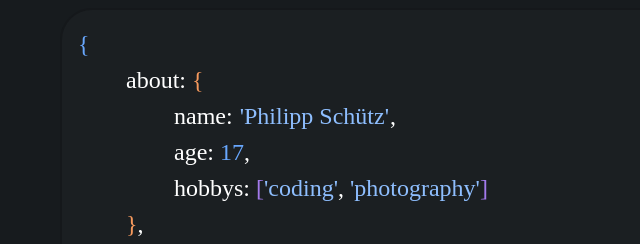
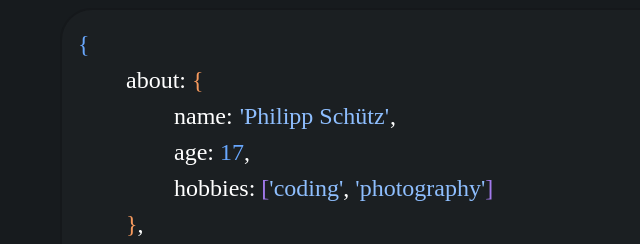
Before and after one commit to philipp-schuetz/portfolio-website, a plain HTML site: page index.html in a window 1280 px wide. Shown: the top 244 px of the page, 260-900 px from the left. Drawn offline with Linux system fonts and the light colour scheme.

Commit message:
Change title, Fix typo

```diff
--- a/index.html
+++ b/index.html
@@ -6,7 +6,7 @@
   <link rel="icon" href="/favicon.ico" />
   <link rel="stylesheet" href="stylesheet.css">
   <meta name="viewport" content="width=device-width, initial-scale=1.0" />
-  <title>Portfolio</title>
+  <title>Philipp Schütz</title>
 </head>
 
 <body>
@@ -24,7 +24,7 @@
         <div class="cbl2"><span class="key">name</span>: <span class="str"><a id="str-url"
               href="https://github.com/philipp-schuetz" title="GitHub Homepage">'Philipp Schütz'</a></span>,</div>
         <div class="cbl2"><span class="key">age</span>: <span class="int">17</span>,</div>
-        <div class="cbl2"><span class="key">hobbys</span>: <span class="bl2">[</span><span class="str">'coding'</span>,
+        <div class="cbl2"><span class="key">hobbies</span>: <span class="bl2">[</span><span class="str">'coding'</span>,
           <span class="str">'photography'</span><span class="bl2">]</span>
         </div>
         <div class="cbl1"><span class="bl1">}</span>,</div>
```
